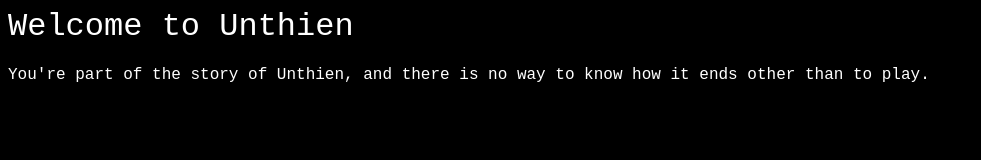
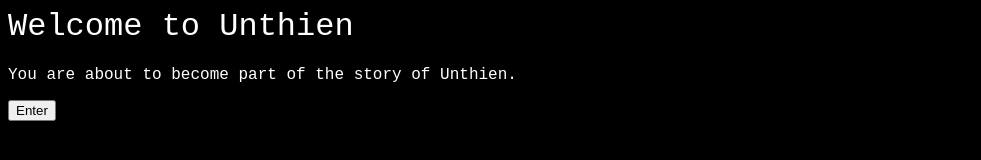
Before and after one commit to ericcvento/textgame, a plain HTML site: page index.html in a window 1280 px wide. Shown: the whole page, without its empty margins (0-981 px from the left). Drawn offline with Linux system fonts and the light colour scheme.

Commit message:
made some changes to main.html, (renamed to index.html)

```diff
--- a/main.html
+++ b/index.html
@@ -6,8 +6,9 @@
 			<link rel="stylesheet" type="text/css" href="style.css">
 			<h1>Welcome to Unthien</h1>
 			<p>
-				You're part of the story of Unthien, and there is no way to know how it ends other than to play.
+				You are about to become part of the story of Unthien.
 			</p>
+			<button type="button">Enter</button>
 	</body>
 
 </html>
```
